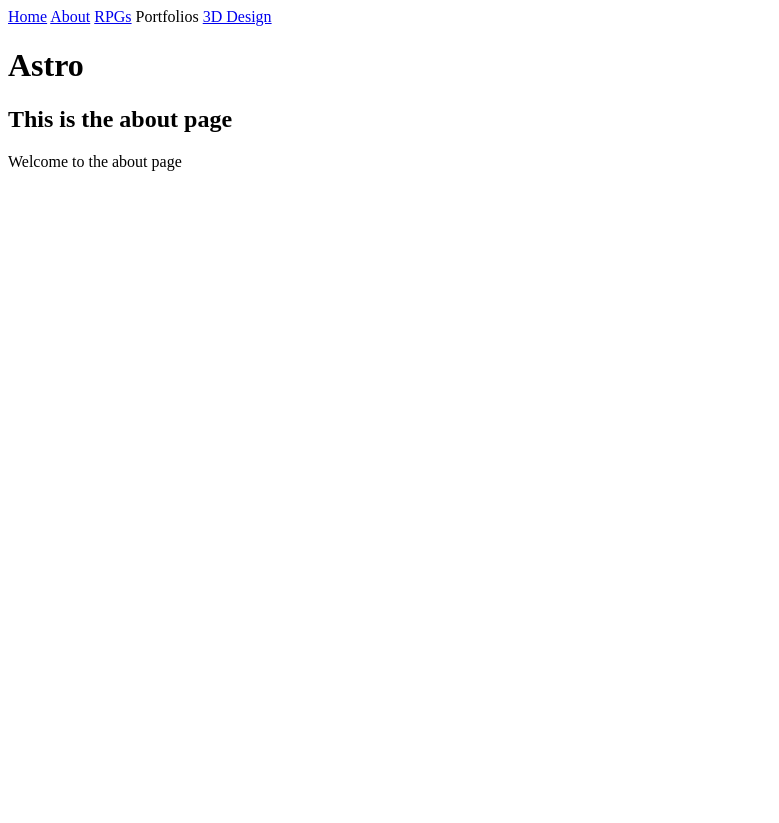
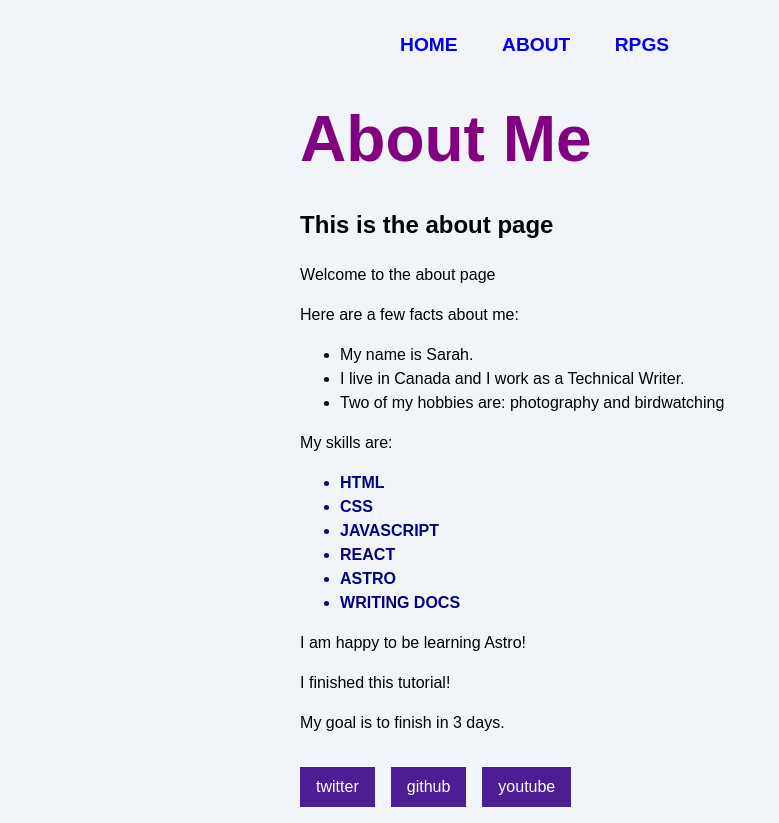
Before and after one commit to KMyllyharju/Homepage, an Astro site: page /about in a window 1280 px wide. Shown: the whole page, without its empty margins (0-779 px from the left). Before the commit the page ends 800 px from the top, so only its background shows below. Built offline with nearby package versions, Linux system fonts and the light colour scheme; Astro itself is replaced by a stand-in of ours.

Commit message:
Major testing of styling using the tutorial. Refactoring of code

```diff
--- /dev/null
+++ b/src/components/Footer.astro
@@ -0,0 +1,20 @@
+---
+import Social from './Social.astro'
+---
+
+<!-- Local styling for the footer -->
+
+<style>
+  footer {
+    display: flex;
+    gap: 1rem;
+    margin-top: 2rem;
+  }
+</style>
+
+<!-- Displays the footer elements using the Social component -->
+<footer>
+  <Social platform="twitter" username="astrodotbuild" />
+  <Social platform="github" username="kmyllyharju" />
+  <Social platform="youtube" username="astrodotbuild" />
+</footer>
--- /dev/null
+++ b/src/components/Hamburger.astro
@@ -0,0 +1,9 @@
+---
+---
+<!-- Renders the Hamburger button for mobile -->
+
+<div class="hamburger">
+  <span class="line"></span>
+  <span class="line"></span>
+  <span class="line"></span>
+</div>
--- /dev/null
+++ b/src/components/Header.astro
@@ -0,0 +1,13 @@
+---
+import Hamburger from './Hamburger.astro'
+import Navigation from './Navigation.astro'
+---
+
+<!-- Renders the header using components -->
+
+<header>
+    <nav>
+        <Hamburger />
+        <Navigation />
+    </nav>
+</header>
--- /dev/null
+++ b/src/components/Navigation.astro
@@ -0,0 +1,10 @@
+---
+---
+
+<!-- Contains the navigation links in the header -->
+
+<div class="nav-links">
+    <a href="/">Home</a>
+    <a href="about">About</a>
+    <a href="rpgs">RPGs</a>
+</div>
--- /dev/null
+++ b/src/components/Social.astro
@@ -0,0 +1,16 @@
+---
+const { platform, username } = Astro.props;
+---
+
+<!-- Local styling for the social links -->
+<style>
+  a {
+    padding: 0.5rem 1rem;
+    color: white;
+    background-color: #4c1d95;
+    text-decoration: none;
+  }
+</style>
+
+<!-- Basically just creates a function for rendering the links with given styling and parameters given in the call -->
+<a href={`https://www.${platform}.com/${username}`}>{platform}</a>
--- a/src/pages/about.astro
+++ b/src/pages/about.astro
@@ -1,19 +1,82 @@
+---
+import '../styles/global.css';
+import Header from '../components/Header.astro';
+import Footer from '../components/Footer.astro'
+
+const pageTitle = "About Me";
+
+const identity = {
+  firstName: "Sarah",
+  country: "Canada",
+  occupation: "Technical Writer",
+  hobbies: ["photography", "birdwatching", "baseball"],
+};
+
+const skills = ["HTML", "CSS", "JavaScript", "React", "Astro", "Writing Docs"];
+
+const happy = true;
+const finished = true;
+const goal = 3;
+
+const skillColor = "navy";
+const fontWeight = "bold"
+const textCase = "uppercase"
+---
+
 <html lang="en">
 	<head>
 		<meta charset="utf-8" />
 		<link rel="icon" type="image/svg+xml" href="/favicon.svg" />
 		<meta name="viewport" content="width=device-width" />
 		<meta name="generator" content={Astro.generator} />
-		<title>Astro</title>
+		<title>{pageTitle}</title>
+        <style define:vars={{skillColor, fontWeight, textCase}}>
+        h1 {
+            color: purple;
+            font-size: 4rem;
+        }
+        .skill {
+        color: var(--skillColor);
+        font-weight: var(--fontWeight);
+        text-transform: var(--textCase);
+        }
+    </style>
 	</head>
 	<body>
-        <a href="index">Home</a>
-		<a href="about">About</a>
-		<a href="rpgs">RPGs</a>
-        <a>Portfolios</a>
-        <a href="3d">3D Design</a>
-		<h1>Astro</h1>
+
+        <!-- Renders the header using the component -->
+        <Header />
+
+        <!-- Text content of the page -->
+		<h1>{pageTitle}</h1>
 		<h2>This is the about page</h2>
         <p>Welcome to the about page</p>
+
+        <p>Here are a few facts about me:</p>
+        <ul>
+        <li>My name is {identity.firstName}.</li>
+        <li>I live in {identity.country} and I work as a {identity.occupation}.</li>
+        {identity.hobbies.length >= 2 &&
+            <li>Two of my hobbies are: {identity.hobbies[0]} and {identity.hobbies[1]}</li>
+        }
+        </ul>
+        <p>My skills are:</p>
+        <ul>
+        {skills.map((skill) => <li class="skill">{skill}</li>)}
+        </ul>
+
+        {happy && <p>I am happy to be learning Astro!</p>}
+
+        {finished && <p>I finished this tutorial!</p>}
+
+        {goal === 3 ? <p>My goal is to finish in 3 days.</p> : <p>My goal is not 3 days.</p>}
+
+        <!-- Renders the footer using the component -->
+        <Footer />
+
+        <!-- Imports the script that handles the mobile hamburger menu-->
+        <script>
+		import "../scripts/menu.js"
+  		</script>
 	</body>
 </html>
--- /dev/null
+++ b/src/scripts/menu.js
@@ -0,0 +1,5 @@
+// Script that handles the fuctionality of the mobile Hamburger menu
+
+document.querySelector('.hamburger').addEventListener('click', () => {
+  document.querySelector('.nav-links').classList.toggle('expanded');
+});
--- /dev/null
+++ b/src/styles/global.css
@@ -0,0 +1,84 @@
+html {
+  background-color: #f1f5f9;
+  font-family: sans-serif;
+}
+
+body {
+  margin: 0 auto;
+  width: 100%;
+  max-width: 80ch;
+  padding: 1rem;
+  line-height: 1.5;
+}
+
+* {
+  box-sizing: border-box;
+}
+
+h1 {
+  margin: 1rem 0;
+  font-size: 2.5rem;
+}
+
+/* nav styles */
+
+.hamburger {
+  padding-right: 20px;
+  cursor: pointer;
+}
+
+.hamburger .line {
+  display: block;
+  width: 40px;
+  height: 5px;
+  margin-bottom: 10px;
+  background-color: #ff9776;
+}
+
+.nav-links {
+  width: 100%;
+  top: 5rem;
+  left: 48px;
+  background-color: #ff9776;
+  display: none;
+  margin: 0;
+}
+
+.nav-links a {
+  display: block;
+  text-align: center;
+  padding: 10px 0;
+  text-decoration: none;
+  font-size: 1.2rem;
+  font-weight: bold;
+  text-transform: uppercase;
+}
+
+.nav-links a:hover,
+.nav-links a:focus {
+  background-color: #ff9776;
+}
+
+.expanded {
+  display: unset;
+}
+
+@media screen and (min-width: 636px) {
+  .nav-links {
+    margin-left: 5em;
+    display: block;
+    position: static;
+    width: auto;
+    background: none;
+  }
+
+  .nav-links a {
+    display: inline-block;
+    padding: 15px 20px;
+  }
+
+    .hamburger {
+    display: none;
+  }
+
+}
```
Also changed, not shown: src/pages/index.astro (+15 -4 lines), src/pages/posts/post-1.md (added, +27 -0 lines), src/pages/posts/post-2.md (added, +11 -0 lines), src/pages/posts/post-3.md (added, +11 -0 lines), src/pages/rpgs.astro (+23 -3 lines).
